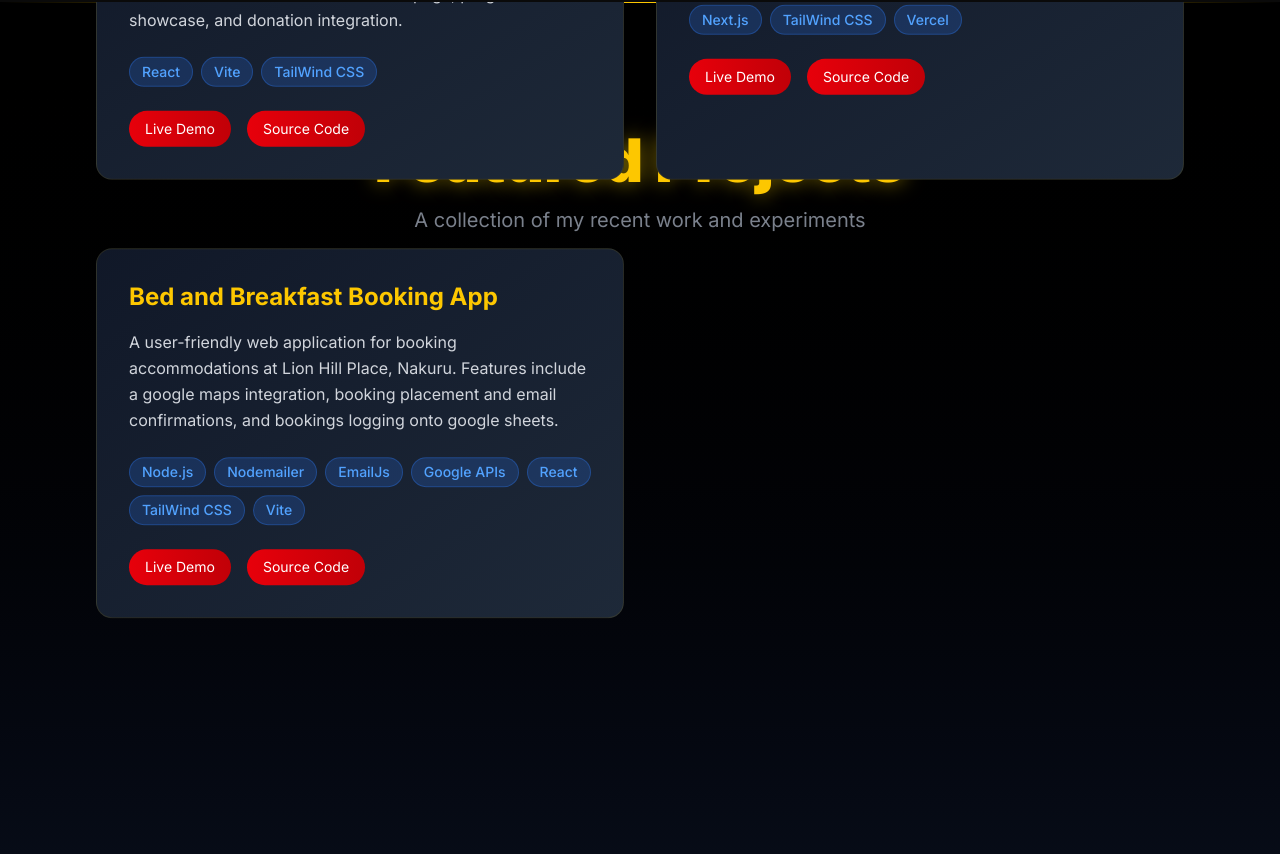
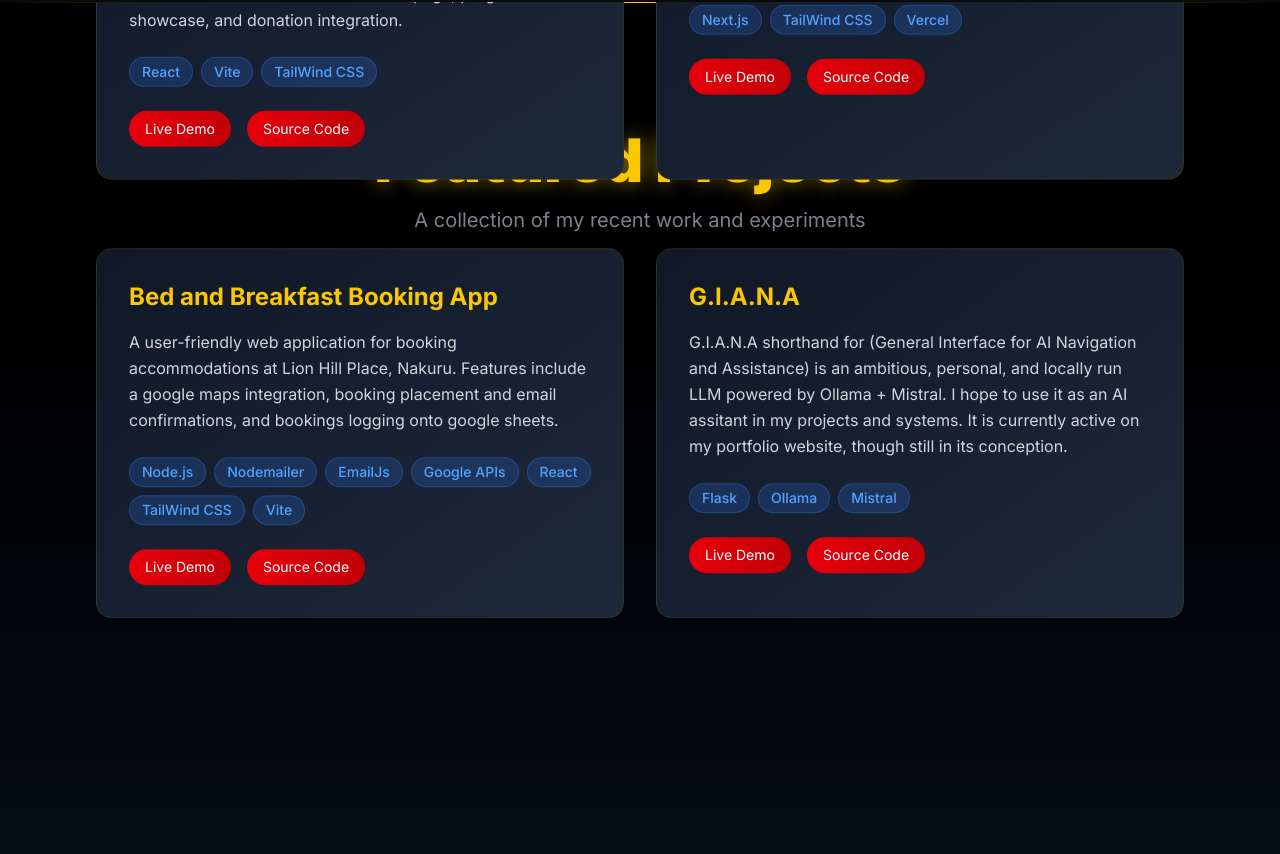
Before and after one commit to pacc-jean/portfolio-jealc, a Next.js app in the folder jealc/: page / in a window 1280 px wide. Shown: the part 1981-2835 px from the top of the page. Built offline with nearby package versions, Linux system fonts and the light colour scheme.

Commit message:
add project

```diff
--- a/jealc/src/app/components/ProjectsSection.tsx
+++ b/jealc/src/app/components/ProjectsSection.tsx
@@ -37,6 +37,14 @@ const ProjectsSection = () => {
       demoUrl: 'https://lion-hill-place-frontend.onrender.com',
       sourceUrl: 'https://github.com/pacc-jean/bed-breakfast.git'
     },
+    {
+      id: 4,
+      title: 'G.I.A.N.A',
+      description: 'G.I.A.N.A shorthand for (General Interface for AI Navigation and Assistance) is an ambitious, personal, and locally run LLM powered by Ollama + Mistral. I hope to use it as an AI assitant in my projects and systems. It is currently active on my portfolio website, though still in its conception.',
+      technologies: ['Flask', 'Ollama', 'Mistral'],
+      demoUrl: '',
+      sourceUrl: 'https://github.com/pacc-jean/G.I.A.N.A.git'
+    },
   ];
 
   return (
```
